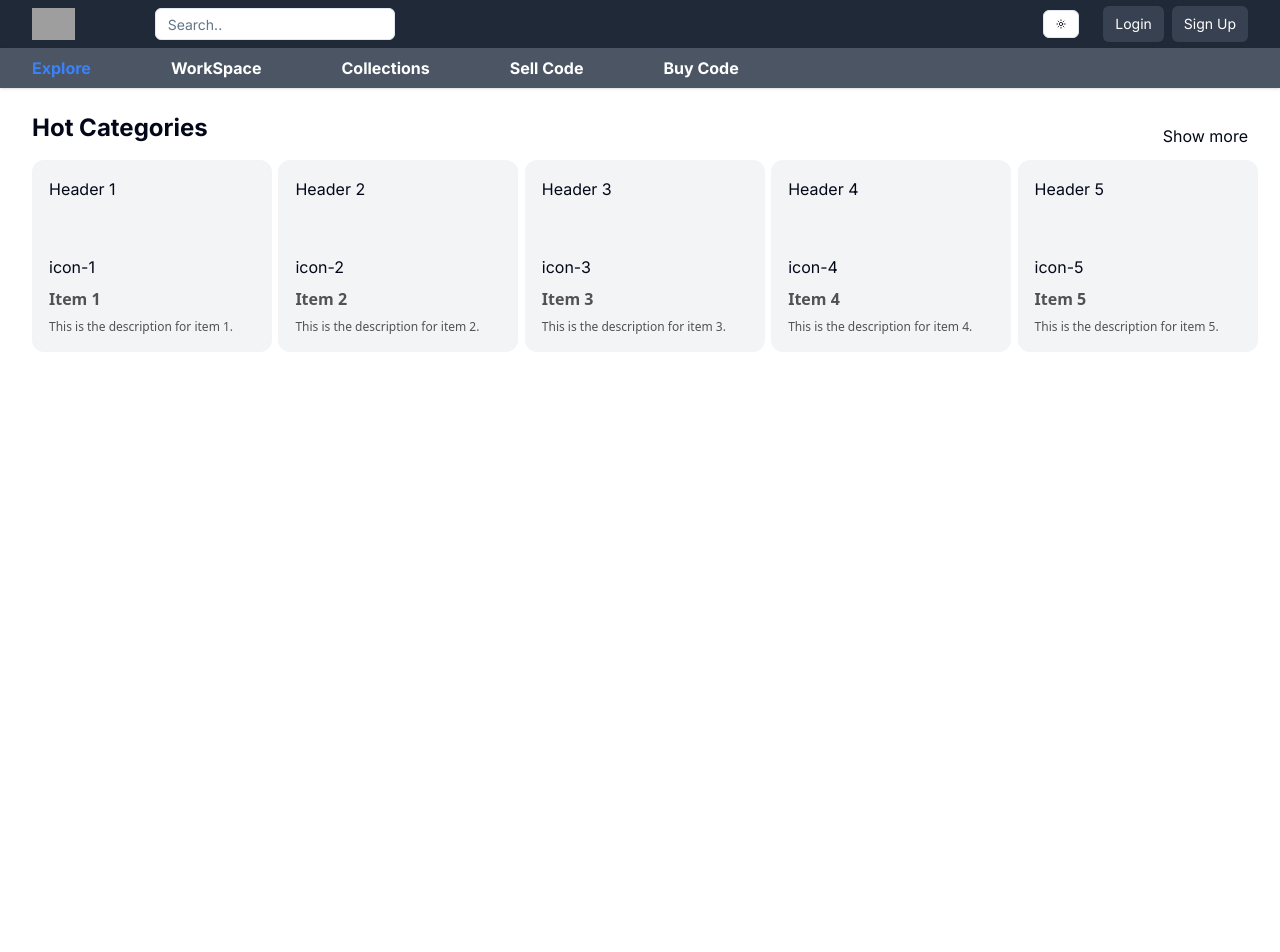
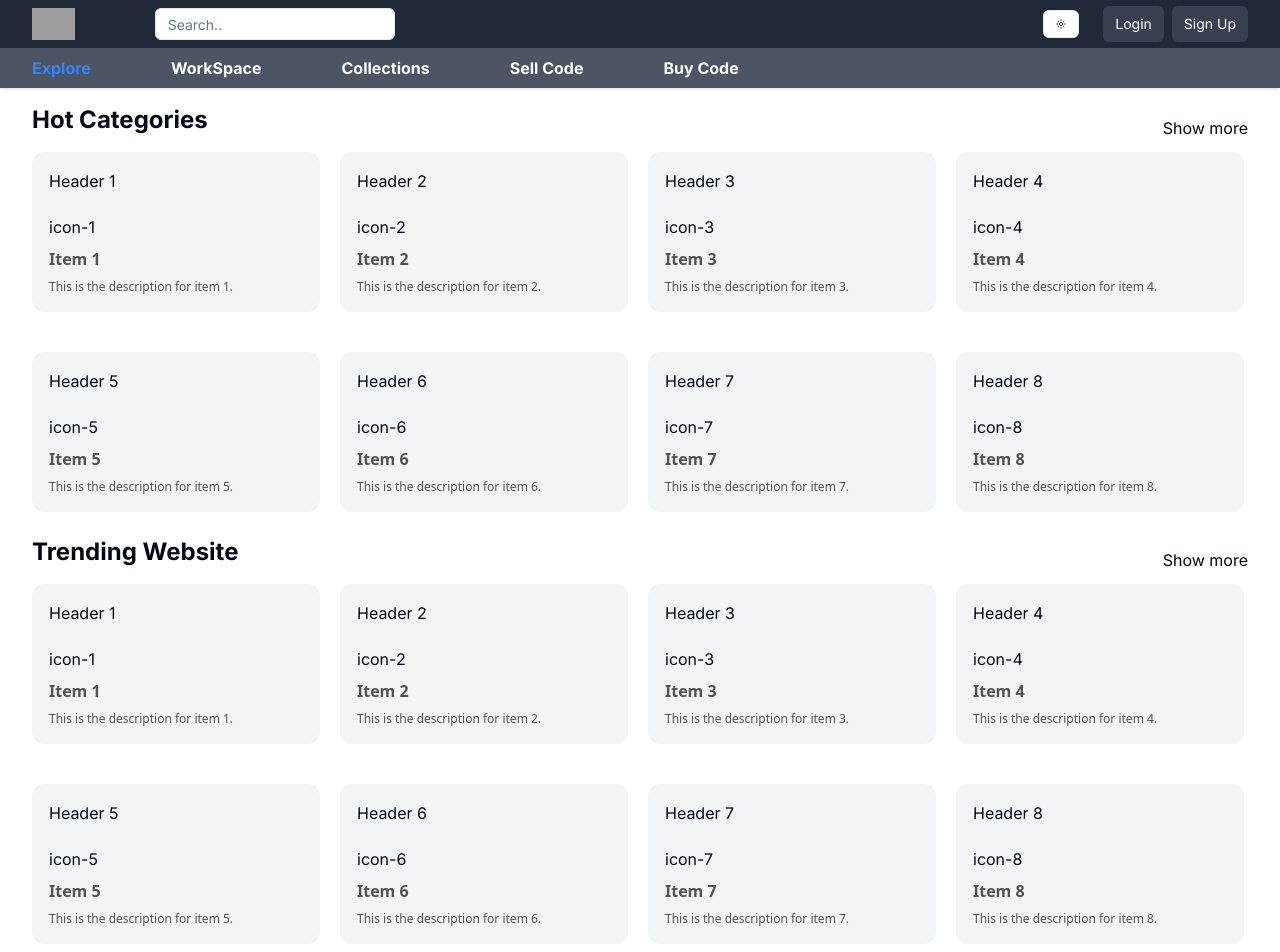
Before and after one commit to navneet9971/website-sell, a Next.js app in the folder frontend/: page / in a window 1280 px wide. Shown: the top 952 px of the page. Before the commit the page ends 800 px from the top, so only its background shows below. Built offline with nearby package versions, Linux system fonts and the light colour scheme; grey boxes are pictures that could not be loaded.

Commit message:
Done cards layouts

```diff
--- a/frontend/app/layout.js
+++ b/frontend/app/layout.js
@@ -22,7 +22,9 @@ export default function RootLayout({ children }) {
             disableTransitionOnChange
           >
          <Navbar />
+         <div className="mt-20">
         {children}
+        </div>
         </ThemeProvider>
         </body>
     </html>
--- /dev/null
+++ b/frontend/app/trendingWebsiteList/page.jsx
@@ -0,0 +1,31 @@
+import { BentoGrid, BentoGridItem } from '@/components/ui/BentoGrid'
+import { TrendingData } from '@/data/data'
+import React from 'react'
+
+const TrendingCodes = () => {
+    return (
+        <div className='px-6'>
+            <div className='flex items-center justify-between'>
+                <h1 className='font-bold text-2xl mb-4' >
+                    Trending Website
+                </h1>
+            </div>
+
+            <BentoGrid className="max-w-full mx-auto md:auto-rows-[11.5rem]">
+                {TrendingData.map((item, i) => (
+                    <BentoGridItem
+                        key={i}
+                        title={item.title}
+                        description={item.description}
+                        header={item.header}
+                        className={item.className}
+                        icon={item.icon}
+                    />
+                ))}
+            </BentoGrid>
+
+        </div>
+    )
+}
+
+export default TrendingCodes
--- a/frontend/components/Categories.jsx
+++ b/frontend/components/Categories.jsx
@@ -1,20 +1,20 @@
 import React, { useState } from 'react';
-// import { useRouter } from 'next/router';
+
 import { BentoGrid, BentoGridItem } from './ui/BentoGrid';
 import { CategoriesData } from '@/data/data';
+import { useRouter } from 'next/navigation';
 
 export const Categories = () => {
   const [showAll, setShowAll] = useState(false);
-//   const router = useRouter();
+  const router = useRouter();
 
   const handleShowMore = () => {
     // Redirect to another page to show all categories
-    // router.push('/');
-    console.log("show all data")
+    router.push('/categoryList');
   };
 
   // Determine the number of categories to display
-  const categoriesToDisplay = showAll ? CategoriesData : CategoriesData.slice(0, 5);
+  const categoriesToDisplay = showAll ? CategoriesData : CategoriesData.slice(0, 8);
 
   return (
     <div>
@@ -25,7 +25,7 @@ export const Categories = () => {
         )}
       </div>
 
-      <BentoGrid className="max-w-full mx-auto md:auto-rows-[20rem]">
+      <BentoGrid className="max-w-full mx-auto md:auto-rows-[11.5rem]">
         {categoriesToDisplay.map((item, i) => (
           <BentoGridItem
             key={i}
--- a/frontend/components/Explore.jsx
+++ b/frontend/components/Explore.jsx
@@ -1,11 +1,15 @@
 import React from 'react'
 import { Categories } from './Categories'
+import TrendingWebsite from './TrendingWebsite'
+import TrendingCodesPage from './TrendingCodesPage'
 
 const Explore = () => {
   return (
-
+    <>
     <Categories />
-
+    <TrendingWebsite />
+    <TrendingCodesPage />
+    </>
   )
 }
 
--- a/frontend/components/SecondNavbar.jsx
+++ b/frontend/components/SecondNavbar.jsx
@@ -3,7 +3,7 @@ import { miniNavbar } from '@/data/data';
 
 const SecondNavbar = ({ currentScreen, setCurrentScreen }) => {
   return (
-    <header className="bg-gray-600 shadow">
+    <header className="bg-gray-600 shadow fixed top-12 left-0 right-0 z-40" >
       <div className="flex items-center justify-start gap-20 mx-auto max-w-7xl h-6 px-4 py-5 sm:px-6 lg:px-8">
         {miniNavbar.map((option) => (
           <div
--- /dev/null
+++ b/frontend/components/TrendingCodesPage.jsx
@@ -0,0 +1,44 @@
+import { CodeData } from '@/data/data';
+import { useRouter } from 'next/navigation';
+import React, { useState } from 'react'
+import { BentoGrid, BentoGridItem } from './ui/BentoGrid';
+
+const TrendingCodesPage = () => {
+    const [showAll, setShowAll] = useState(false);
+    const router = useRouter();
+
+    const handleShowCoding = () => {
+      router.push('/trendingcodes')
+    }
+
+    const CodeToDisplay = showAll ? CodeData : CodeData.slice(0, 8);
+
+  return (
+    <div>
+    <div className='flex items-center justify-between'>
+        <h1 className='font-bold text-2xl mb-4' >
+            Trending Codes
+        </h1>
+        {!showAll && (
+      <h3 className='cursor-pointer' onClick={handleShowCoding}>Show more</h3>
+    )}
+    </div>
+
+    <BentoGrid className="max-w-full mx-auto md:auto-rows-[11.2rem]">
+    {CodeToDisplay.map((item, i) => (
+      <BentoGridItem
+        key={i}
+        title={item.title}
+        description={item.description}
+        header={item.header}
+        className={item.className}
+        icon={item.icon}
+      />
+    ))}
+  </BentoGrid>
+
+</div>
+  )
+}
+
+export default TrendingCodesPage
--- /dev/null
+++ b/frontend/components/TrendingWebsite.jsx
@@ -0,0 +1,44 @@
+import { useRouter } from 'next/navigation';
+import React, { useState } from 'react'
+import { BentoGrid, BentoGridItem } from './ui/BentoGrid';
+import { TrendingData } from '@/data/data';
+
+const TrendingWebsite = () => {
+  const [showAll, setShowAll] = useState(false);
+  const router = useRouter();
+
+  const handleShowTrending = () => {
+    router.push('/trendingWebsiteList')
+  }
+
+  const TrendingToDisplay = showAll ? TrendingData : TrendingData.slice(0, 8);
+
+  return (
+    <div>
+        <div className='flex items-center justify-between'>
+            <h1 className='font-bold text-2xl mb-4' >
+                Trending Website
+            </h1>
+            {!showAll && (
+          <h3 className='cursor-pointer' onClick={handleShowTrending}>Show more</h3>
+        )}
+        </div>
+
+        <BentoGrid className="max-w-full mx-auto md:auto-rows-[11.5rem]">
+        {TrendingToDisplay.map((item, i) => (
+          <BentoGridItem
+            key={i}
+            title={item.title}
+            description={item.description}
+            header={item.header}
+            className={item.className}
+            icon={item.icon}
+          />
+        ))}
+      </BentoGrid>
+
+    </div>
+  )
+}
+
+export default TrendingWebsite
--- a/frontend/components/ui/BentoGrid.jsx
+++ b/frontend/components/ui/BentoGrid.jsx
@@ -4,7 +4,7 @@ export const BentoGrid = ({ className, children }) => {
   return (
     <div
       className={cn(
-        "grid md:auto-rows-[18rem] grid-cols-1 md:grid-cols-5 gap-4 max-w-7xl mx-auto ",
+        "grid md:auto-rows-[18rem] grid-cols-1 md:grid-cols-4 gap-4 max-w-7xl mx-auto ",
         className
       )}
     >
@@ -23,7 +23,7 @@ export const BentoGridItem = ({
   return (
     <div
       className={cn(
-        "w-60 h-48 row-span-1 rounded-xl group/bento hover:shadow-xl transition duration-200 shadow-input dark:shadow-none p-4 dark:bg-black dark:border-white/[0.2] bg-gray-100 border border-transparent justify-between flex flex-col space-y-4",
+        "w-72 h-40 row-span-1 rounded-xl group/bento hover:shadow-xl transition duration-200 shadow-input dark:shadow-none p-4 dark:bg-black dark:border-white/[0.2] bg-gray-100 border border-transparent justify-between flex flex-col space-y-4",
         className
       )}
     >
--- a/frontend/components/ui/Navbar.jsx
+++ b/frontend/components/ui/Navbar.jsx
@@ -18,9 +18,9 @@ export default function Navbar() {
 
 
 
-  return (
-    <Disclosure as="nav" className="bg-gray-800">
-      <div className="mx-auto max-w-full px-2 sm:px-6 lg:px-8">
+  return  (
+    <Disclosure as="nav" className="bg-gray-800 fixed top-0 left-0 right-0 z-50">
+      <div className="mx-auto max-w-full px-2 sm:px-6 lg:px-8 ">
         <div className="relative flex h-12 items-center justify-between">
           <div className="absolute inset-y-0 left-0 flex items-center sm:hidden">
             {/* Mobile menu button */}
--- a/frontend/data/data.js
+++ b/frontend/data/data.js
@@ -19,70 +19,213 @@ export const navigation = [
         title: "Item 1",
         description: "This is the description for item 1.",
         header: "Header 1",
-        className: "class-1",
+
         icon: "icon-1"
     },
     {
         title: "Item 2",
         description: "This is the description for item 2.",
         header: "Header 2",
-        className: "class-2",
+
         icon: "icon-2"
     },
     {
         title: "Item 3",
         description: "This is the description for item 3.",
         header: "Header 3",
-        className: "class-3",
+
         icon: "icon-3"
     },
     {
         title: "Item 4",
         description: "This is the description for item 4.",
         header: "Header 4",
-        className: "class-4",
+
         icon: "icon-4"
     },
     {
         title: "Item 5",
         description: "This is the description for item 5.",
         header: "Header 5",
-        className: "class-5",
+
         icon: "icon-5"
     },
     {
         title: "Item 6",
         description: "This is the description for item 6.",
         header: "Header 6",
-        className: "class-6",
+
         icon: "icon-6"
     },
     {
         title: "Item 7",
         description: "This is the description for item 7.",
         header: "Header 7",
-        className: "class-7",
+
         icon: "icon-7"
     },
     {
         title: "Item 8",
         description: "This is the description for item 8.",
         header: "Header 8",
-        className: "class-8",
+
         icon: "icon-8"
     },
     {
         title: "Item 9",
         description: "This is the description for item 9.",
         header: "Header 9",
-        className: "class-9",
+
         icon: "icon-9"
     },
     {
         title: "Item 10",
         description: "This is the description for item 10.",
         header: "Header 10",
-        className: "class-10",
         icon: "icon-10"
     }
 ];
+
+export const TrendingData = [
+    {
+        title: "Item 1",
+        description: "This is the description for item 1.",
+        header: "Header 1",
+
+        icon: "icon-1"
+    },
+    {
+        title: "Item 2",
+        description: "This is the description for item 2.",
+        header: "Header 2",
+
+        icon: "icon-2"
+    },
+    {
+        title: "Item 3",
+        description: "This is the description for item 3.",
+        header: "Header 3",
+
+        icon: "icon-3"
+    },
+    {
+        title: "Item 4",
+        description: "This is the description for item 4.",
+        header: "Header 4",
+
+        icon: "icon-4"
+    },
+    {
+        title: "Item 5",
+        description: "This is the description for item 5.",
+        header: "Header 5",
+
+        icon: "icon-5"
+    },
+    {
+        title: "Item 6",
+        description: "This is the description for item 6.",
+        header: "Header 6",
+
+        icon: "icon-6"
+    },
+    {
+        title: "Item 7",
+        description: "This is the description for item 7.",
+        header: "Header 7",
+
+        icon: "icon-7"
+    },
+    {
+        title: "Item 8",
+        description: "This is the description for item 8.",
+        header: "Header 8",
+
+        icon: "icon-8"
+    },
+    {
+        title: "Item 9",
+        description: "This is the description for item 9.",
+        header: "Header 9",
+
+        icon: "icon-9"
+    },
+    {
+        title: "Item 10",
+        description: "This is the description for item 10.",
+        header: "Header 10",
+        icon: "icon-10"
+    }
+];
+
+export const CodeData = [
+    {
+        title: "Item 1",
+        description: "This is the description for item 1.",
+        header: "Header 1",
+
+        icon: "icon-1"
+    },
+    {
+        title: "Item 2",
+        description: "This is the description for item 2.",
+        header: "Header 2",
+
+        icon: "icon-2"
+    },
+    {
+        title: "Item 3",
+        description: "This is the description for item 3.",
+        header: "Header 3",
+
+        icon: "icon-3"
+    },
+    {
+        title: "Item 4",
+        description: "This is the description for item 4.",
+        header: "Header 4",
+
+        icon: "icon-4"
+    },
+    {
+        title: "Item 5",
+        description: "This is the description for item 5.",
+        header: "Header 5",
+
+        icon: "icon-5"
+    },
+    {
+        title: "Item 6",
+        description: "This is the description for item 6.",
+        header: "Header 6",
+
+        icon: "icon-6"
+    },
+    {
+        title: "Item 7",
+        description: "This is the description for item 7.",
+        header: "Header 7",
+
+        icon: "icon-7"
+    },
+    {
+        title: "Item 8",
+        description: "This is the description for item 8.",
+        header: "Header 8",
+
+        icon: "icon-8"
+    },
+    {
+        title: "Item 9",
+        description: "This is the description for item 9.",
+        header: "Header 9",
+
+        icon: "icon-9"
+    },
+    {
+        title: "Item 10",
+        description: "This is the description for item 10.",
+        header: "Header 10",
+        icon: "icon-10"
+    }
+];
```
Also changed, not shown: frontend/app/categoryList/page.jsx (added, +31 -0 lines), frontend/app/trendingcodes/page.jsx (added, +31 -0 lines).
